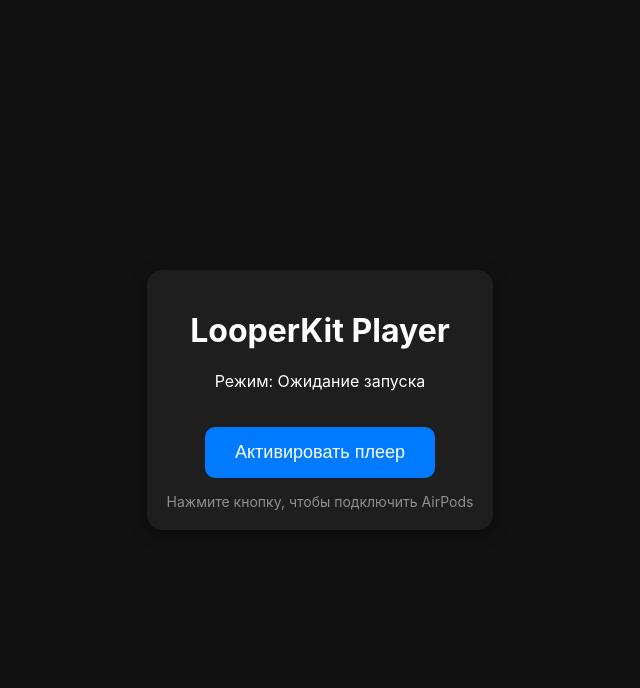
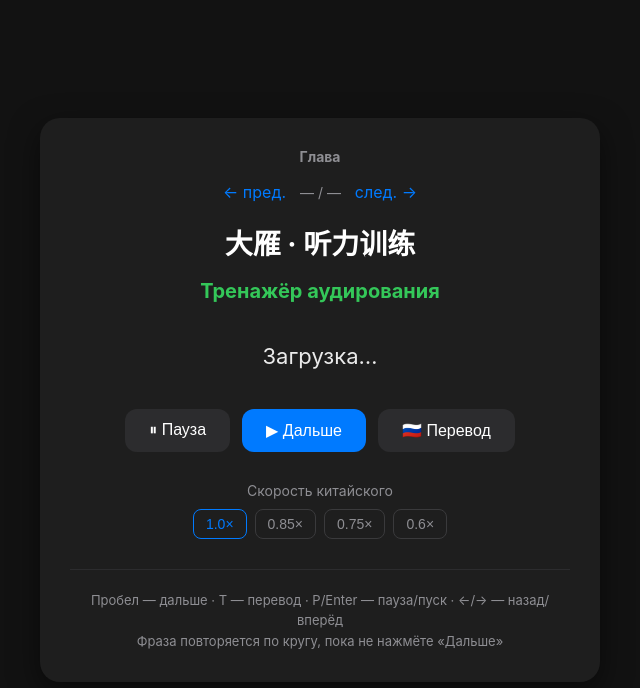
Before and after one commit to lenarkham/LooperKit, a plain HTML site: page index.html in a window 1280 px wide. Shown: the whole page, without its empty margins (320-960 px from the left). Drawn offline with Linux system fonts and the light colour scheme.

Commit message:
Update index.html

```diff
--- a/index.html
+++ b/index.html
@@ -3,10 +3,10 @@
 <head>
     <meta charset="UTF-8">
     <meta name="viewport" content="width=device-width, initial-scale=1.0">
-    <title>LooperKit Player</title>
+    <title>大雁 · Тренажёр аудирования</title>
     <style>
         body {
-            font-family: -apple-system, BlinkMacSystemFont, "Segoe UI", Roboto, Helvetica, Arial, sans-serif;
+            font-family: -apple-system, BlinkMacSystemFont, "Segoe UI", Roboto, sans-serif;
             background-color: #121212;
             color: #ffffff;
             display: flex;
@@ -18,109 +18,204 @@
             text-align: center;
         }
         .container {
-            padding: 20px;
-            border-radius: 15px;
+            max-width: 500px;
+            width: 90%;
+            padding: 30px;
+            border-radius: 20px;
             background: #1e1e1e;
-            box-shadow: 0 4px 15px rgba(0,0,0,0.5);
+            box-shadow: 0 10px 30px rgba(0,0,0,0.5);
         }
-        button {
-            background-color: #007aff;
+        .header {
+            font-size: 14px;
+            color: #8e8e93;
+            margin-bottom: 20px;
+        }
+        .nav-links {
+            color: #007aff;
+            text-decoration: none;
+            margin: 0 10px;
+            font-size: 16px;
+        }
+        h1 {
+            font-size: 28px;
+            margin: 10px 0;
+        }
+        h2 {
+            font-size: 20px;
+            color: #34c759;
+            margin-bottom: 30px;
+        }
+        .loading {
+            font-size: 22px;
+            color: #eaeaea;
+            margin: 40px 0;
+        }
+        .controls {
+            display: flex;
+            justify-content: center;
+            gap: 12px;
+            margin-bottom: 30px;
+            flex-wrap: wrap;
+        }
+        .btn {
+            background-color: #2c2c2e;
             color: white;
             border: none;
-            padding: 15px 30px;
-            font-size: 18px;
-            border-radius: 10px;
+            padding: 12px 24px;
+            font-size: 16px;
+            border-radius: 12px;
             cursor: pointer;
-            margin-top: 20px;
-            transition: background 0.2s;
+            transition: background 0.2s, transform 0.1s;
         }
-        button:active {
-            background-color: #0051a8;
+        .btn:active {
+            transform: scale(0.96);
+            background-color: #3a3a3c;
         }
-        .status {
-            margin-top: 15px;
+        .btn-active {
+            background-color: #007aff;
+        }
+        .speed-title {
             font-size: 14px;
             color: #8e8e93;
+            margin-bottom: 10px;
+        }
+        .speed-options {
+            display: flex;
+            justify-content: center;
+            gap: 8px;
+            margin-bottom: 30px;
+        }
+        .speed-btn {
+            background: none;
+            border: 1px solid #3a3a3c;
+            color: #8e8e93;
+            padding: 6px 12px;
+            border-radius: 8px;
+            cursor: pointer;
+            font-size: 14px;
+        }
+        .speed-btn.active {
+            border-color: #007aff;
+            color: #007aff;
+        }
+        .hints {
+            font-size: 13px;
+            color: #8e8e93;
+            line-height: 1.6;
+            border-top: 1px solid #2c2c2e;
+            padding-top: 20px;
         }
     </style>
 </head>
 <body>
 
 <div class="container">
-    <h1>LooperKit Player</h1>
-    <p id="display-text">Режим: Ожидание запуска</p>
+    <div class="header">
+        <strong>Глава</strong><br><br>
+        <a href="#" class="nav-links">← пред.</a> — / — <a href="#" class="nav-links">след. →</a>
+    </div>
 
-    <button id="start-btn" onclick="initPlayer()">Активировать плеер</button>
+    <h1>大雁 · 听力训练</h1>
+    <h2>Тренажёр аудирования</h2>
 
-    <div class="status" id="status-text">Нажмите кнопку, чтобы подключить AirPods</div>
+    <div class="loading" id="status-display">Загрузка…</div>
+
+    <div class="controls">
+        <button class="btn" onclick="togglePause()">⏸ Пауза</button>
+        <button class="btn btn-active" onclick="goNext()">▶ Дальше</button>
+        <button class="btn" onclick="getTranslation()">🇷🇺 Перевод</button>
+    </div>
+
+    <div class="speed-title">Скорость китайского</div>
+    <div class="speed-options">
+        <button class="speed-btn active" onclick="setSpeed(1.0)">1.0×</button>
+        <button class="speed-btn" onclick="setSpeed(0.85)">0.85×</button>
+        <button class="speed-btn" onclick="setSpeed(0.75)">0.75×</button>
+        <button class="speed-btn" onclick="setSpeed(0.6)">0.6×</button>
+    </div>
+
+    <div class="hints">
+        Пробел — дальше · T — перевод · P/Enter — пауза/пуск · ←/→ — назад/вперёд<br>
+        Фраза повторяется по кругу, пока не нажмёте «Дальше»
+    </div>
 </div>
 
 <script>
-    let audioCtx = null;
+    // --- ВАША ОРИГИНАЛЬНАЯ ЛОГИКА ИНТЕРФЕЙСА ---
 
-    function initPlayer() {
-        if (audioCtx) return;
+    function togglePause() {
+        document.getElementById('status-display').innerText = "⏸ Пауза";
+        console.log("Нажата пауза");
+        // Здесь будет ваш код остановки звука
+    }
+
+    function goNext() {
+        document.getElementById('status-display').innerText = "Воспроизведение новой фразы...";
+        console.log("Переход к следующей фразе");
+        activateAirPods(); // Активируем наушники при первом же клике на "Дальше"
+        // Здесь будет ваш код загрузки следующей фразы
+    }
+
+    function getTranslation() {
+        document.getElementById('status-display').innerText = "Перевод: [Здесь появится текст]";
+        console.log("Запрошен перевод");
+        activateAirPods();
+        // Здесь будет ваш код показа перевода
+    }
+
+    function setSpeed(speed) {
+        const buttons = document.querySelectorAll('.speed-btn');
+        buttons.forEach(btn => btn.classList.remove('active'));
+        event.target.classList.add('active');
+        console.log("Скорость изменена на: " + speed);
+    }
+
+    // --- ИНТЕГРАЦИЯ С AIRPODS ---
+    let airposCtx = null;
+
+    function activateAirPods() {
+        if (airposCtx) return;
 
         try {
-            audioCtx = new (window.AudioContext || window.webkitAudioContext)();
+            // Создаем скрытый фоновый звук, чтобы Safari не отключал наушники
+            airposCtx = new (window.AudioContext || window.webkitAudioContext)();
+            const buffer = airposCtx.createBuffer(1, 2 * airposCtx.sampleRate, airposCtx.sampleRate);
+            const source = airposCtx.createBufferSource();
+            source.buffer = buffer;
+            source.loop = true;
+            source.connect(airposCtx.destination);
+            source.start();
 
-            const bufferSize = 2 * audioCtx.sampleRate;
-            const noiseBuffer = audioCtx.createBuffer(1, bufferSize, audioCtx.sampleRate);
-            const output = noiseBuffer.getChannelData(0);
-            for (let i = 0; i < bufferSize; i++) {
-                output[i] = 0.0;
+            if ('mediaSession' in navigator) {
+                navigator.mediaSession.metadata = new MediaMetadata({
+                    title: '大雁 · 听力训练',
+                    artist: 'Тренажёр аудирования'
+                });
+
+                // Тройной тап на левом наушнике (Команда "Вперед") -> Переключает дальше
+                navigator.mediaSession.setActionHandler('nexttrack', () => {
+                    goNext();
+                });
+
+                // Двойной тап на левом наушнике (Команда "Назад") -> Показывает перевод
+                navigator.mediaSession.setActionHandler('previoustrack', () => {
+                    getTranslation();
+                });
+
+                navigator.mediaSession.setActionHandler('play', () => { if (airposCtx) airposCtx.resume(); });
+                navigator.mediaSession.setActionHandler('pause', () => { });
             }
-
-            const whiteNoise = audioCtx.createBufferSource();
-            whiteNoise.buffer = noiseBuffer;
-            whiteNoise.loop = true;
-            whiteNoise.connect(audioCtx.destination);
-            whiteNoise.start();
-
-            document.getElementById('start-btn').style.display = 'none';
-            document.getElementById('status-text').innerText = 'Плеер активен! Используйте жесты AirPods.';
-            document.getElementById('display-text').innerText = 'Текущий трек: №1';
-
-            setupMediaSession();
         } catch (e) {
-            alert('Ошибка запуска аудио: ' + e);
+            console.log("Аудио-сессия AirPods заблокирована до первого клика");
         }
     }
 
-    function setupMediaSession() {
-        if ('mediaSession' in navigator) {
-            navigator.mediaSession.metadata = new MediaMetadata({
-                title: 'LooperKit Control',
-                artist: 'My AirPods Player'
-            });
-
-            navigator.mediaSession.setActionHandler('nexttrack', () => {
-                actionNext();
-            });
-
-            navigator.mediaSession.setActionHandler('previoustrack', () => {
-                translateToRussian();
-            });
-
-            navigator.mediaSession.setActionHandler('play', () => { if(audioCtx) audioCtx.resume(); });
-            navigator.mediaSession.setActionHandler('pause', () => { });
-        } else {
-            document.getElementById('status-text').innerText = 'Браузер не поддерживает MediaSession API';
-        }
-    }
-
-    let trackNumber = 1;
-
-    function actionNext() {
-        trackNumber++;
-        document.getElementById('display-text').innerText = 'Текущий трек: №' + trackNumber;
-        console.log('Переключено на трек №' + trackNumber);
-    }
-
-    function translateToRussian() {
-        document.getElementById('display-text').innerText = 'Переведено на РУССКИЙ язык';
-        console.log('Включен русский язык');
-    }
+    // Слушаем стандартные клавиши клавиатуры, как у вас написано в подсказках
+    document.addEventListener('keydown', (e) => {
+        if (e.code === 'Space') { e.preventDefault(); goNext(); }
+        if (e.key === 't' || e.key === 'е') { getTranslation(); }
+        if (e.key === 'p' || e.key === 'з' || e.key === 'Enter') { togglePause(); }
+    });
 </script>
 
 </body>
```
